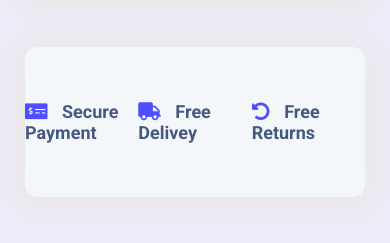
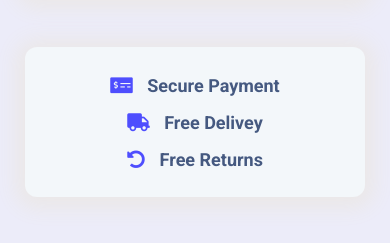
Before and after one commit to jefferson-rtt/landign-page-marketplace, a plain HTML site: page index.html in a window 390 px wide. Shown: the part 1641-1884 px from the top of the page. Drawn offline with Linux system fonts and the light colour scheme.

Commit message:
Add. Footer responsivo

```diff
--- a/assets/style.css
+++ b/assets/style.css
@@ -87,6 +87,7 @@ body{
 
 /* FIM DO CABEÇALHO */
 
+/*  GRID */
 .grid{
   display: grid;
   grid-auto-flow: column;
@@ -114,6 +115,8 @@ body{
 
 .two{
   grid-column: 1/1;
+  background: url(https://img.ibxk.com.br/2020/10/26/26162149583298.jpg) no-repeat;
+  background-size: cover;
 }
 .three{
   grid-column: 2/4;
@@ -133,10 +136,37 @@ body{
   letter-spacing: .125rem;
 }
 
+
 .four{
   background: url(https://ibcdn.canaltech.com.br/fXaTg_sb9Wo-qB1zYIqzAgtmZUA=/512x288/smart/i363596.jpeg) no-repeat;
   background-size: cover;
   background-position-x: 50%;
+}
+
+/* FIM DO GRID */
+
+/* FOOOTER */
+
+.details-grid{
+  display: grid;
+  grid-template-columns: repeat(3, 1fr);
+  grid-template-rows: auto;
+  height: 150px;
+  align-content: center;
+  justify-items: center;
+  margin-bottom: 50px;
+  gap: 1rem;
+}
+
+.details-grid span{
+  font-size: 1.125rem;
+  color: var(--color-primary);
+  font-weight: bold;
+}
+
+.details-grid i{
+  margin-right: 10px;
+  color: #4e4efe;
 }
 
 @media (max-width: 768px){
@@ -150,27 +180,9 @@ body{
   .grid-item{
     grid-column: 1/1;
   }
+  .details-grid{
+    grid-auto-flow: row;
+    grid-template-columns: auto;
+    grid-template-rows: auto;
+  }
 }
-
-/* FOOOTER */
-
-.details-grid{
-  display: grid;
-  grid-template-columns: repeat(3, 1fr);
-  height: 150px;
-  align-content: center;
-  justify-items: center;
-
-  margin-bottom: 50px;
-}
-
-.details-grid span{
-  font-size: 1.125rem;
-  color: var(--color-primary);
-  font-weight: bold;
-}
-
-.details-grid i{
-  margin-right: 10px;
-  color: #4e4efe;
-}
--- a/index.html
+++ b/index.html
@@ -13,7 +13,7 @@
 </head>
 <body>
   <div class="navbar">
-    <div class="container flex">
+    <div class="container flex header">
       <h1 class="logo"><strong>Hypermarket</strong> Electronics</h1>
       <form class="form">
         <i class="fas fa-envelope"></i>
@@ -34,7 +34,7 @@
   </section>
 
   <section class="container">
-    <div class="details-grid">
+    <div class="details-grid grid-footer">
       <span>
         <i class="fas fa-money-check-alt"></i>
         Secure Payment
```
